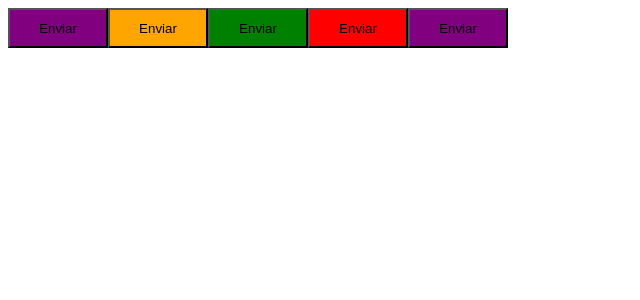
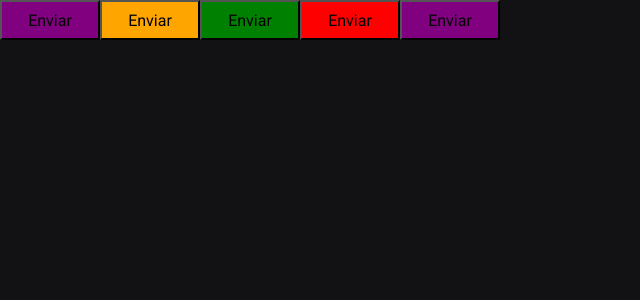
Before and after one commit to rodrigoflstk/pomodoro-timer, a React (Vite) app: page / in a window 1280 px wide. Shown: the top 300 px of the page, without its empty margins (0-640 px from the left). Built offline with nearby package versions, Linux system fonts and the light colour scheme.

Commit message:
Updating project structure

```diff
--- a/index.html
+++ b/index.html
@@ -2,7 +2,11 @@
 <html lang="en">
   <head>
     <meta charset="UTF-8" />
+    <link rel="preconnect" href="https://fonts.googleapis.com" />
+    <link rel="preconnect" href="https://fonts.gstatic.com" crossorigin />
+    <link href="https://fonts.googleapis.com/css2?family=Roboto+Mono:wght@700&family=Roboto:wght@400;700&display=swap" rel="stylesheet" />
     <meta name="viewport" content="width=device-width, initial-scale=1.0" />
+
     <title>Pomodoro Timer</title>
   </head>
   <body>
--- a/src/App.tsx
+++ b/src/App.tsx
@@ -1,13 +1,20 @@
+import { ThemeProvider } from "styled-components";
+
 import { Button } from "./components/Button";
+
+import { GlobalStyle } from "./styles/global";
+import { defaultTheme } from "./styles/themes/default";
 
 export function App() {
   return (
-    <>
+    <ThemeProvider theme={defaultTheme}>
       <Button variant="primary"/>
       <Button variant="secondary" />
       <Button variant="success" />
       <Button variant="danger" />
       <Button />
-    </>
+
+      <GlobalStyle />
+    </ThemeProvider>
   )
 }
```
